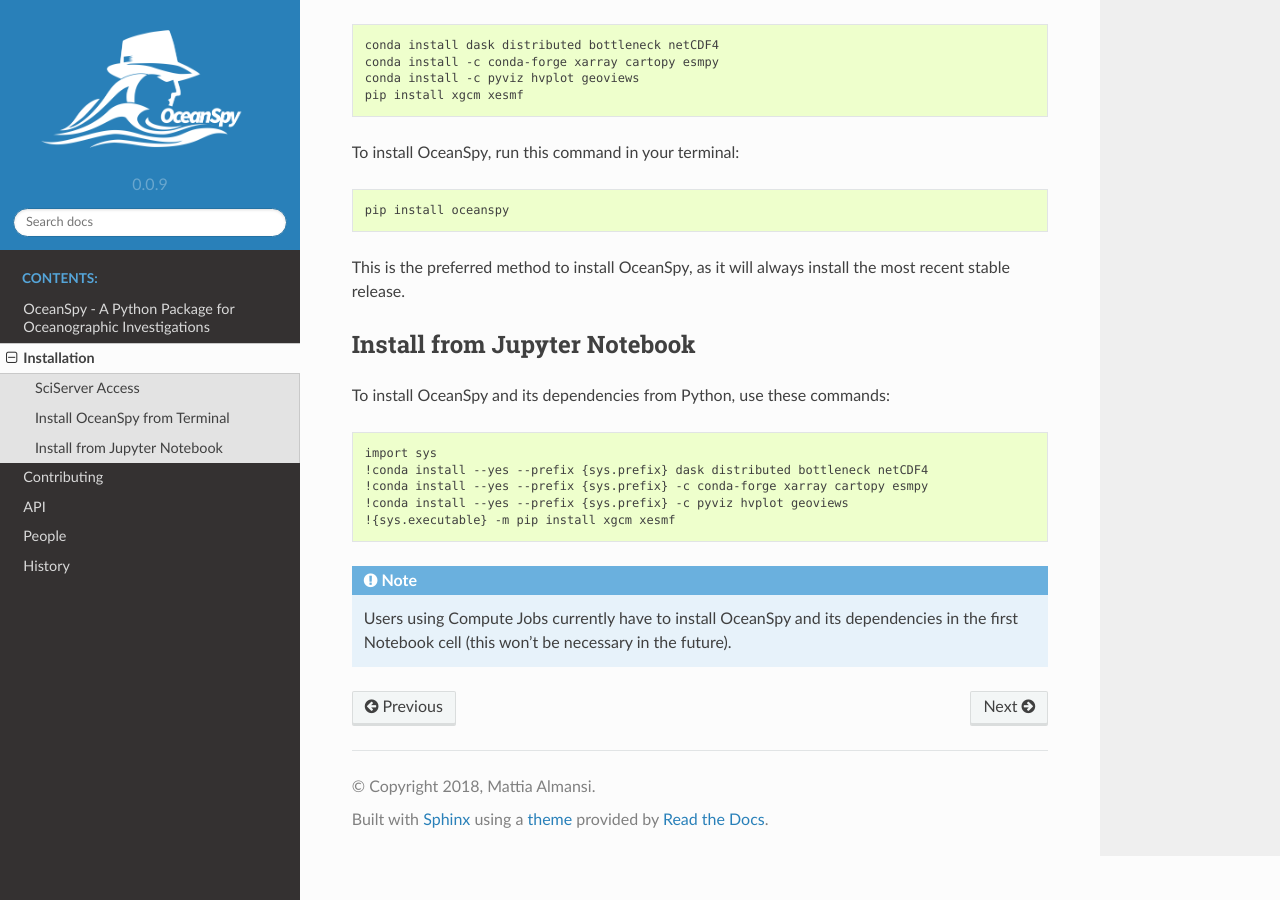
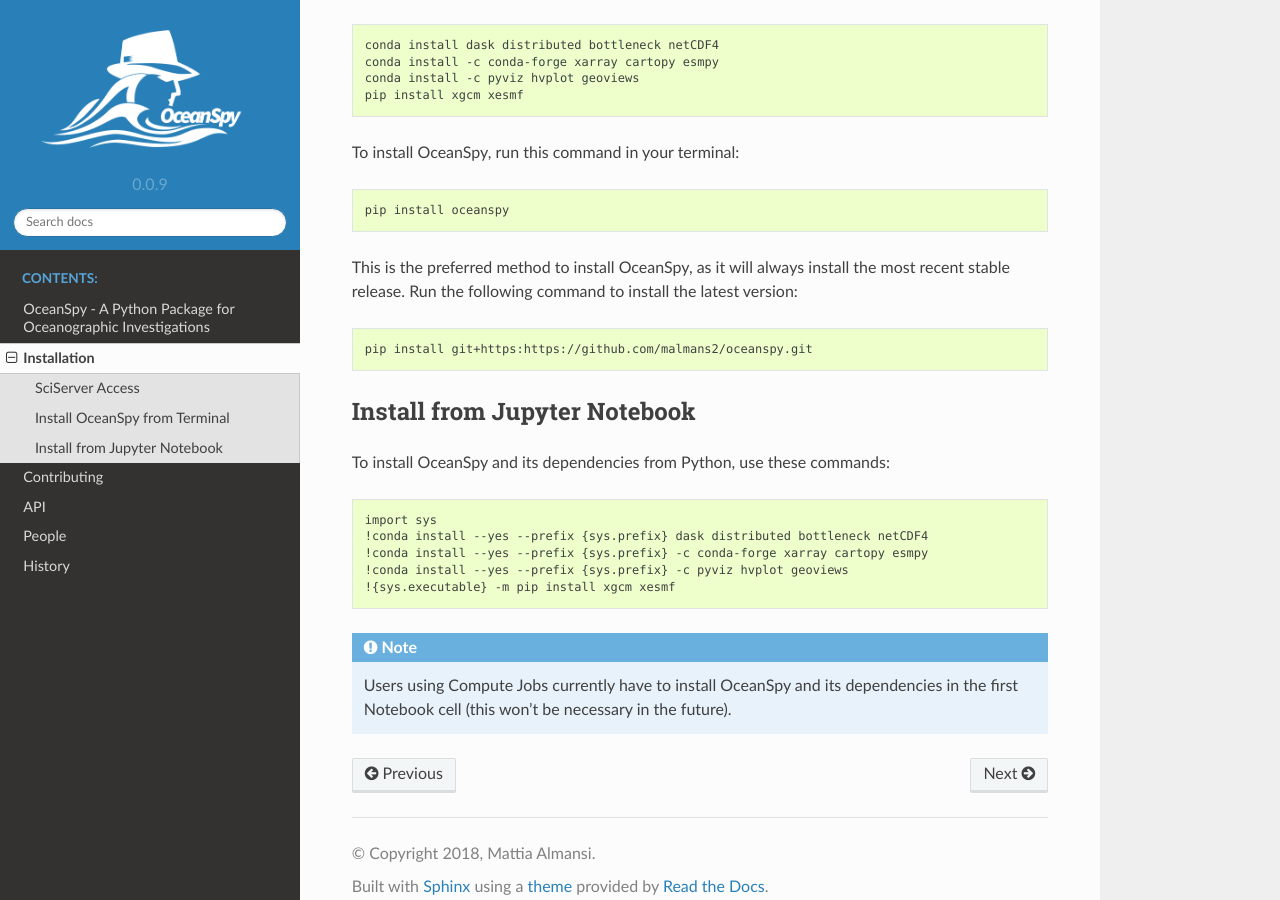
Before and after one commit to hainegroup/oceanspy, a Sphinx documentation site: the page built from docs/installation.rst, in a window 1280 px wide and 900 px high, scrolled down 950 px. Built offline with Sphinx 7.4.7 and the Read the Docs theme 2.0.0, drawn with Linux system fonts in a browser that asks for light colours; pages that are not in the unit, such as notebooks, are missing from menus.

Commit message:
minor fix docs

```diff
--- a/CONTRIBUTING.rst
+++ b/CONTRIBUTING.rst
@@ -39,7 +39,7 @@
    .. code-block:: bash
 
     cd oceanspy
-    git https://github.com/malmans2/oceanspy.git
+    git remote add upstream https://github.com/malmans2/oceanspy.git
 
 6. Make a new branch from ``upstream/master``
 
--- a/docs/installation.rst
+++ b/docs/installation.rst
@@ -52,6 +52,12 @@
     pip install oceanspy
 
 This is the preferred method to install OceanSpy, as it will always install the most recent stable release.
+Run the following command to install the latest version:
+
+.. code-block:: bash
+
+    pip install git+https:https://github.com/malmans2/oceanspy.git
+
 
 Install from Jupyter Notebook
 -----------------------------
```
Also changed, not shown: 1 other file.
